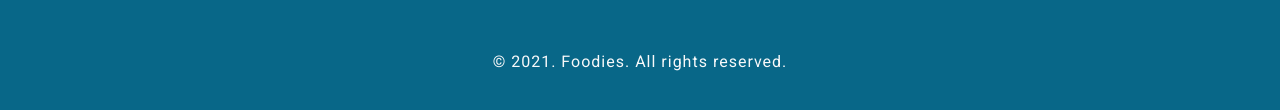
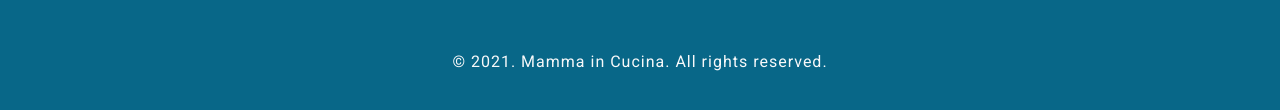
Before and after one commit to SureshRoshi/mamma-in-cucina, a plain HTML site: page index.html in a window 1280 px wide. Shown: the part 6887-6997 px from the top of the page. Drawn offline with nearby package versions, Linux system fonts and the light colour scheme.

Commit message:
Update index.html

```diff
--- a/index.html
+++ b/index.html
@@ -393,7 +393,7 @@
                     <div class="col-sm-12">
                         <div class="footer-copy">
                             <div class="copy-right text-center pt-5">
-                                <p class="text-light">&copy; 2021. Foodies. All rights reserved.</p>
+                                <p class="text-light">&copy; 2021. Mamma in Cucina. All rights reserved.</p>
                             </div>
                         </div>
                     </div>
```
